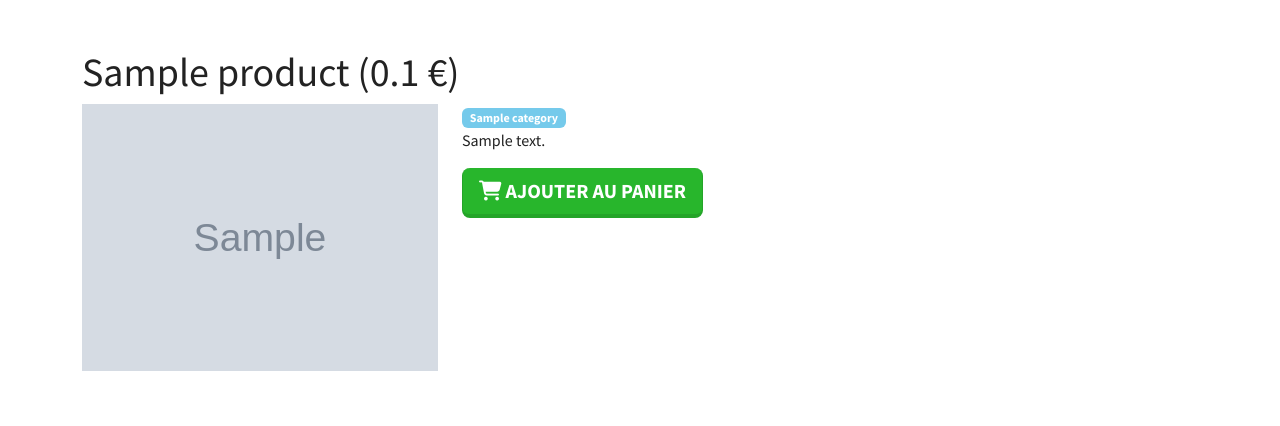
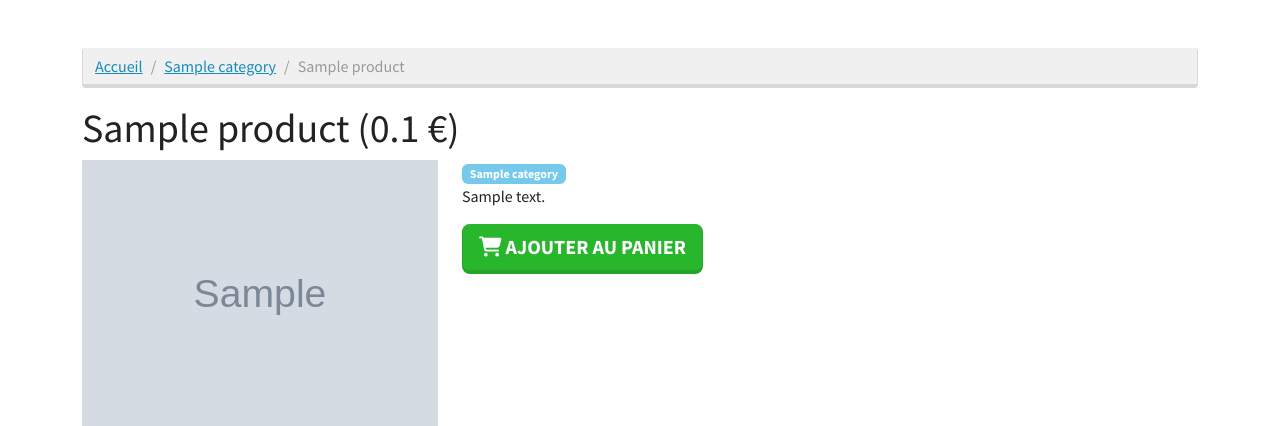
Before and after one commit to MohamedMOSLAH/ExampleSiteEcommerceSymfony, a Symfony app: template templates/product/show.html.twig in a window 1280 px wide. Shown: the part 60-486 px from the top of the page. Run offline with Twig, Linux system fonts and the light colour scheme; the template is opened without the code that fills it: most values are stand-ins (such as "Sample title", 1, 10 or a date in 2020); grey boxes marked "Sample" are stand-in pictures; some libraries are stand-ins or nearby versions.

Commit message:
add breadcrumb

```diff
--- a/templates/product/category.html.twig
+++ b/templates/product/category.html.twig
@@ -7,6 +7,12 @@
 {% endblock %}
 
 {% block body %}
+
+      <ol class="breadcrumb">
+        <li class="breadcrumb-item"><a href="#">Accueil</a></li>
+        <li class="breadcrumb-item active" aria-current="page">{{ category.name }}</li>
+    </ol>
+
     <h1>Catégorie : {{ category.name }} </h1>
 
     <div class="row">
--- a/templates/product/show.html.twig
+++ b/templates/product/show.html.twig
@@ -5,6 +5,13 @@
 {% endblock %}
 
 {% block body %}
+
+    <ol class="breadcrumb">
+        <li class="breadcrumb-item"><a href="#">Accueil</a></li>
+        <li class="breadcrumb-item"><a href="#">{{ product.category.name }}</a></li>
+        <li class="breadcrumb-item active" aria-current="page">{{ product.name }}</li>
+    </ol>
+
     <h1> {{ product.name }} ({{ product.price / 100}} &euro;) </h1>
 
     <div class="row">
```
Also changed, not shown: 2 other files.
